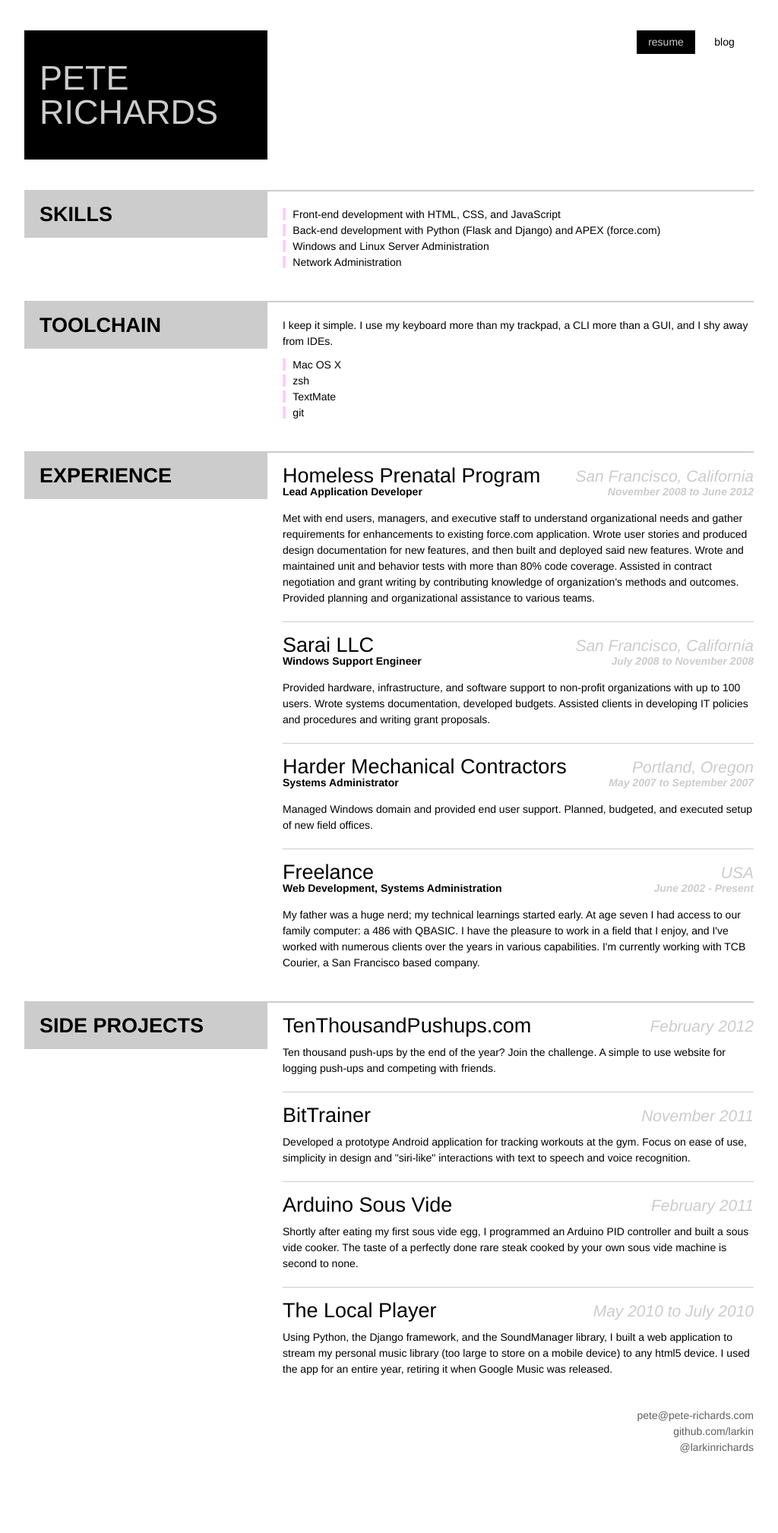
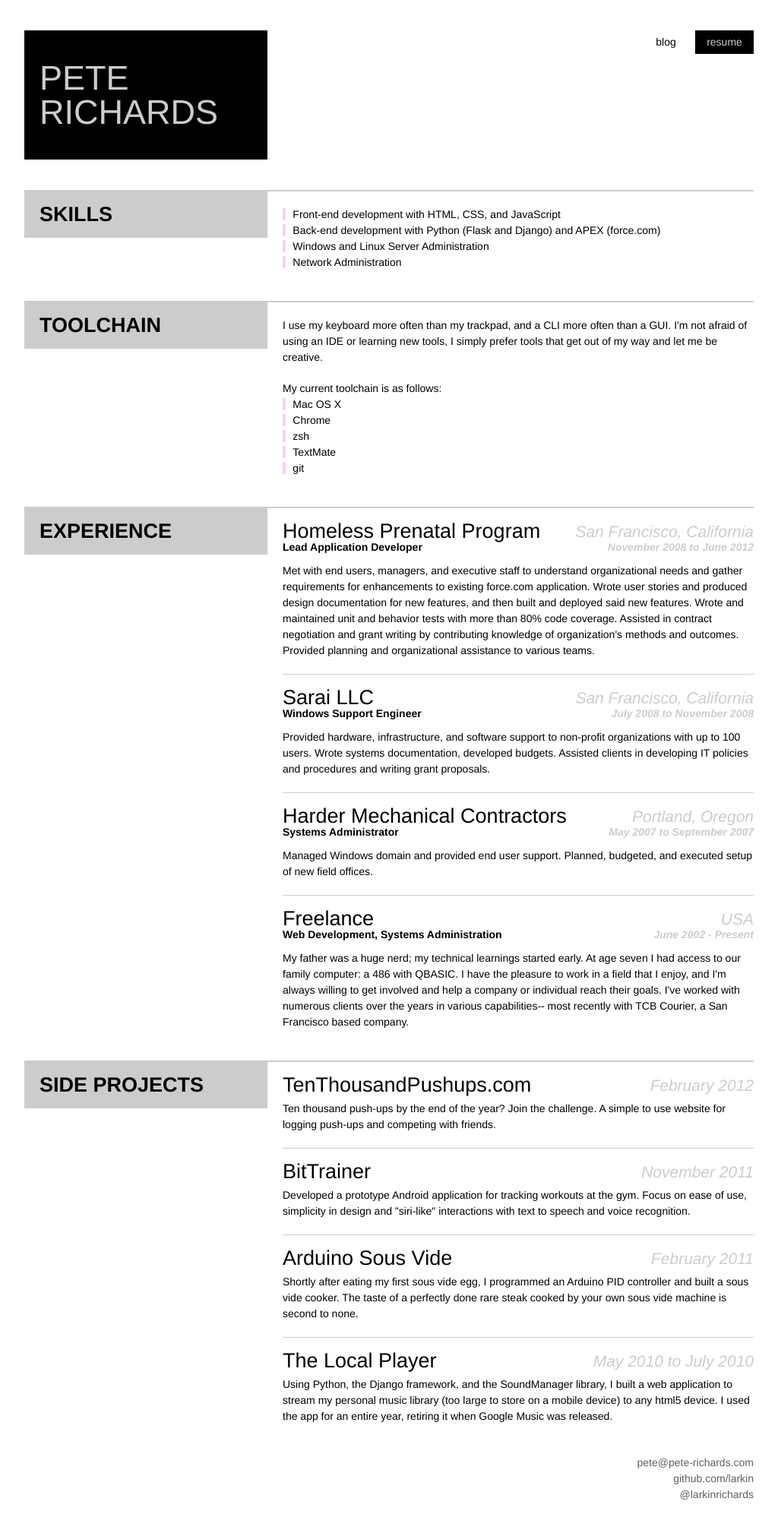
Before and after one commit to larkin/larkin.github.com, a Jekyll site: the page built from resume.html, in a window 1280 px wide. Shown: the whole page at 76% size, without its empty margins (128-1152 px from the left). Built offline with Jekyll 4.4.1, drawn with Linux system fonts in a browser that asks for light colours; Markdown is read by kramdown in place of the engine named in the settings; before the commit the page ends 1956 px from its top, so only the background shows below that.

Commit message:
updated content, cleaned up css

```diff
--- a/_layouts/main.html
+++ b/_layouts/main.html
@@ -8,28 +8,22 @@
 </head>
 
 <body>
-	<header class="clearfix">
-		<p id='my_name'>
+	<header>
 		<a href="/">Pete Richards</a>
-		</p>
-		<div class="grid_2 omega">
 		<ul id="navigation">
 			<li><a href="/resume.html"{% if page.nav_item == 'resume' %} class="active"{% endif %}>resume</a></li>
 			<li><a href="/blog.html"{% if page.nav_item == 'blog' %} class="active"{% endif %}>blog</a></li>
 		</ul>
-		</div>
 	</header>
 
 	{{ content }}
 
-	<footer class="clearfix">
-		<div class="grid_3">
-			<ul>
+	<footer>
+		<ul id="links">
 			<li><a href="mailto:pete@pete-richards.com">pete@pete-richards.com</a></li>
 			<li><a href="http://www.github.com/larkin">github.com/larkin</a></li>
 			<li><a href="http://www.twitter.com/larkinrichards">@larkinrichards</a></li>
 		</ul>
-		</div>
 	</footer>
 
 	<!-- Google Analytics Snippet -->
--- a/resume.html
+++ b/resume.html
@@ -5,48 +5,43 @@
 nav_item: resume
 ---
 
-<hr>
-
 <section id="skills">
     <h1>skills</h1>
-		<div class="grid_2 omega">
-			<div class="card">
+    <div>
       <ul>
         <li>Front-end development with HTML, CSS, and JavaScript</li>
-					<li>Back-end development with Python (Flask and Django) and APEX (force.com)</li>
+        <li>Back-end development with Python (Flask and Django) and APEX
+            (force.com)</li>
         <li>Windows and Linux Server Administration</li>
         <li>Network Administration</li>
       </ul>
     </div>
-		</div>
 </section>
-
-<hr>
 
 <section id="toolchain">
   <h1>toolchain</h1>
-	<div class="grid_2 omega">
-		<div class="card">
+  <div>
     <p>
-				I keep it simple.  I use my keyboard more than my trackpad, a CLI more
-				than a GUI, and I shy away from IDEs.
+      I use my keyboard more often than my trackpad, and a CLI more often than
+      a GUI.  I'm not afraid of using an IDE or learning new tools, I simply
+      prefer tools that get out of my way and let me be creative.
+    </p>
+    <p>
+      My current toolchain is as follows:
     </p>
     <ul>
       <li>Mac OS X</li>
+      <li>Chrome</li>
       <li>zsh</li>
       <li>TextMate</li>
       <li>git</li>
     </ul>
   </div>
-	</div>
 </section>
-
-<hr>
 
 <section id="experience">
   <h1>experience</h1>
-	<div class="grid_2 omega">
-		<div class="card">
+  <div id="homeless_prenatal_program">
     <h2>Homeless Prenatal Program<em>San Francisco, California</em></h2>
     <h3>Lead Application Developer<em>November 2008 to June 2012</em></h3>
     <p>
@@ -62,17 +57,17 @@
       and organizational assistance to various teams.
     </p>
   </div>
-		<div class="card">
+  <div id="sarai_llc">
     <h2>Sarai LLC<em>San Francisco, California</em></h2>
     <h3>Windows Support Engineer<em>July 2008 to November 2008</em></h3>
     <p>
       Provided hardware, infrastructure, and software support to non-profit
-				organizations with up to 100 users.  Wrote systems documentation, developed
-				budgets.  Assisted clients in developing IT policies and procedures and
-				writing grant proposals.
+      organizations with up to 100 users.  Wrote systems documentation,
+      developed budgets.  Assisted clients in developing IT policies and
+      procedures and writing grant proposals.
     </p>
   </div>
-		<div class="card">
+  <div id="harder_mechanical_contractors">
     <h2>Harder Mechanical Contractors<em>Portland, Oregon</em></h2>
     <h3>Systems Administrator<em>May 2007 to September 2007</em></h3>
     <p>
@@ -80,35 +75,35 @@
       budgeted, and executed setup of new field offices.
     </p>
   </div>
-		<div class="card">
+  <div id="freelance">
     <h2>Freelance<em>USA</em></h2>
-			<h3>Web Development, Systems Administration<em>June 2002 - Present</em></h3>
+    <h3>
+      Web Development, Systems Administration
+      <em>June 2002 - Present</em>
+    </h3>
     <p>
       My father was a huge nerd; my technical learnings started early. At age
       seven I had access to our family computer: a 486 with QBASIC.
 
-				I have the pleasure to work in a field that I enjoy, and I've worked
-				with numerous clients over the years in various capabilities.
-
-				I'm currently working with TCB Courier, a San Francisco based company.
+      I have the pleasure to work in a field that I enjoy, and I'm always
+      willing to get involved and help a company or individual reach their
+      goals.  I've worked with numerous clients over the years in various
+      capabilities-- most recently with TCB Courier, a San Francisco based
+      company.
     </p>
-		</div>
   </div>
 </section>
 
-<hr>
-
 <section id="side_projects">
   <h1>side projects</h1>
-	<div class="grid_2 omega">
-		<div class="card">
+  <div id="tenthousandpushups">
     <h2>TenThousandPushups.com<em>February 2012</em></h2>
     <p>
       Ten thousand push-ups by the end of the year? Join the challenge. A
       simple to use website for logging push-ups and competing with friends.
     </p>
   </div>
-		<div class="card">
+  <div id="bittrainer">
     <h2>BitTrainer<em>November 2011</em></h2>
     <p>
       Developed a prototype Android application for tracking workouts at the
@@ -116,14 +111,14 @@
       interactions with text to speech and voice recognition.
     </p>
   </div>
-		<div class="card">
+  <div id="arduino_sous_vide">
     <h2>Arduino Sous Vide<em>February 2011</em></h2>
     <p>
       Shortly after eating my first sous vide egg, I programmed an Arduino
       PID controller and built a sous vide cooker.  The taste of a perfectly
       done rare steak cooked by your own sous vide machine is second to none.
   </div>
-		<div class="card">
+  <div id="the_local_player">
     <h2>The Local Player<em>May 2010 to July 2010</em></h2>
     <p>
       Using Python, the Django framework, and the SoundManager library,
@@ -132,5 +127,4 @@
       app for an entire year, retiring it when Google Music was released.
     </p>
   </div>
-	</div>
 </section>
--- a/static/core.css
+++ b/static/core.css
@@ -16,7 +16,7 @@
 * keep a simple hierarchy
 * header and footer counterbalance content.
 * content is organized into sections, containing a title, and one or more
-  "cards" of content.
+  divs of content.
 * use color very sparingly-- accents only.
 
 */
@@ -31,6 +31,10 @@
     outline: 0;
     font-size: 100%;
     background: transparent;
+}
+
+ul {
+    list-style: none;
 }
 
 body {
@@ -49,10 +53,14 @@
 }
 
 /* ============================================================================
-    Grid System
+    Grid System:  The grid classes exist for when I experiment.
+    Everything on the live site is optimized for clean html markup.
 ============================================================================ */
 
-.grid_1, .grid_2, .grid_3, section h1, footer p, header p {
+.grid_1, .grid_2, .grid_3,
+header > a, header > ul,
+section > h1, section > div,
+footer > ul {
     display: inline;
     float: left;
     position: relative;
@@ -60,21 +68,30 @@
     margin-right: 10px;
 }
 
-.alpha, section h1, header p, footer p {
+.alpha,
+header > a,
+section > h1 {
     margin-left: 0px;
 }
 
-.omega {
+.omega,
+header > ul,
+section > div {
     margin-right: 0px;
 }
 
-.grid_1, section h1, header p, footer p {
+.grid_1,
+header > a,
+section > h1 {
     width: 300px;
 }
-.grid_2 {
+.grid_2,
+header > ul,
+section > div {
     width: 620px;
 }
-.grid_3 {
+.grid_3,
+footer > ul {
     width: 960px;
     margin-left: 0px;
     margin-right: 0px;
@@ -85,12 +102,11 @@
     Navigation: Header and Footer
 ============================================================================ */
 
-header {
-    margin-bottom: 40px;
-    display: block;
-}
-
-header p {
+header > a {
+    font-size: 45px;
+    line-height: 45px;
+    color: #CCC;
+    text-decoration: none;
     display: block;
     text-transform: uppercase;
     background: #000;
@@ -99,20 +115,8 @@
     padding-bottom: 40px;
 }
 
-header p a {
-    font-size: 45px;
-    line-height: 45px;
-    color: #CCC;
-    text-decoration: none;
-}
-
-header ul {
-    list-style: none;
+header ul li {
     float: right;
-}
-
-header ul li {
-    float: left;
 }
 
 header ul li a {
@@ -134,43 +138,15 @@
   FOOTER
 ============================================================================ */
 
-footer p {
-    display: block;
-    text-transform: uppercase;
-    background: #000;
-    padding-top: 80px;
-    padding-bottom: 80px;
-    padding-left: 20px;
+footer li {
+    float: right;
+    clear: right;
 }
 
-footer p a {
-    font-size: 45px;
-    line-height: 45px;
-    color: #CCC;
-    text-decoration: none;
-}
-
-footer ul {
-    float: right;
-    list-style: none;
-    margin: 0;
-    padding: 0;
-}
-
-footer li {
-    float: right;
-    clear: both;
-}
-
-footer ul a:visited, footer ul a:link {
+footer a:visited,
+footer a:link {
     color: #606060;
     text-decoration: none;
-}
-
-footer li > ul {
-    margin-right: 27px;
-    display: block;
-    float: left;
 }
 
 
@@ -195,17 +171,12 @@
     margin-bottom: 40px;
 }
 
-section ul {
-    list-style: none;
+section:first-of-type {
+    margin-top: 40px;
 }
 
-section ul li::before {
-    content: '\0200';
-    color: #fff;
-    border-left: 4px solid #fcf;
-}
-
-section h1 {
+/* section header is an h1 inside the section */
+section > h1 {
     font-size: 27px;
     padding-top: 20px;
     padding-bottom: 20px;
@@ -214,51 +185,59 @@
     background: #ccc;
 }
 
-section h2 {
+/* despite grid system, cards float right.  This allows a single section to
+have multiple cards. */
+
+section > div {
+    float: right;
+    margin-top: 20px;
+    border-bottom: 1px solid #ccc;
+}
+
+section > div ul li::before {
+    content: '\0200';
+    color: #fff;
+    border-left: 4px solid #fcf;
+}
+
+section > div > h2 {
     font-size: 27px;
     font-style: normal;
     font-weight: normal;
 }
 
-section h2 em {
+section > div > h2 em {
     font-size: 21px;
     color: #ccc;
     position: absolute;
     right: 0px;
 }
 
-section h3 em {
+section > div > h3 em {
     color: #ccc;
     position: absolute;
     right: 0px;
 }
 
-section p {
-    display: block;
-    padding-top: 1em;
+section > div > p {
+    padding-top: 10px;
 }
 
-.card {
-    margin-top: 20px;
-    margin-bottom: 20px;
-    border-bottom: 1px solid #ccc;
-}
-
-section > div > .card p:first-child {
+section > div p:first-child {
     padding-top: 0px;
     margin-bottom: 10px;
 }
 
-section .card:last-child {
+section > div:last-child {
     margin-bottom: 0px;
     border-bottom: none;
 }
 
-.card *:last-child {
+section > div *:last-child {
     margin-bottom: 20px;
 }
 
-section .card:last-child *:last-child{
+section > div:last-child *:last-child{
     margin-bottom: 0px;
 }
 
@@ -278,9 +257,6 @@
     padding-top: 0px;
 }
 
-
-
-
 /* ============================================================================
     Clearfixes:  I didn't write these, sources are noted.
 ============================================================================ */
@@ -298,6 +274,10 @@
 
 /* http://www.yuiblog.com/blog/2010/09/27/clearfix-reloaded-overflowhidden-demystified */
 
+header:before,
+header:after,
+footer:before,
+footer:after,
 section:before,
 section:after,
 .clearfix:before,
@@ -310,6 +290,8 @@
   height: 0;
 }
 
+header:after,
+footer:after,
 section:after,
 .clearfix:after {
   clear: both;
@@ -319,7 +301,8 @@
   The following zoom:1 rule is specifically for IE6 + IE7.
   Move to separate stylesheet if invalid CSS is a problem.
 */
-
+header,
+footer,
 section,
 .clearfix {
   zoom: 1;
```
Also changed, not shown: blog.html (+4 -6 lines). Lines whose indentation alone changed are shown as unchanged.
